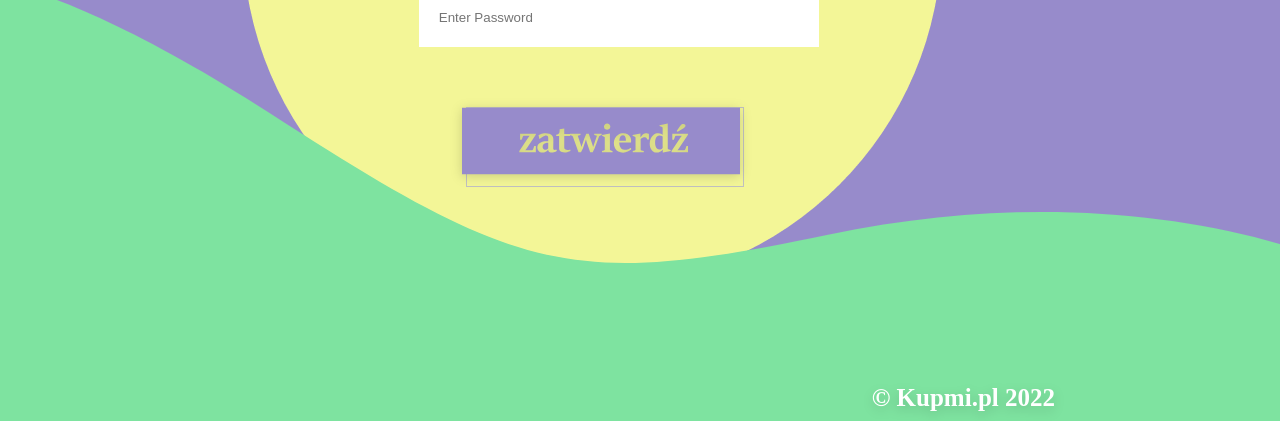
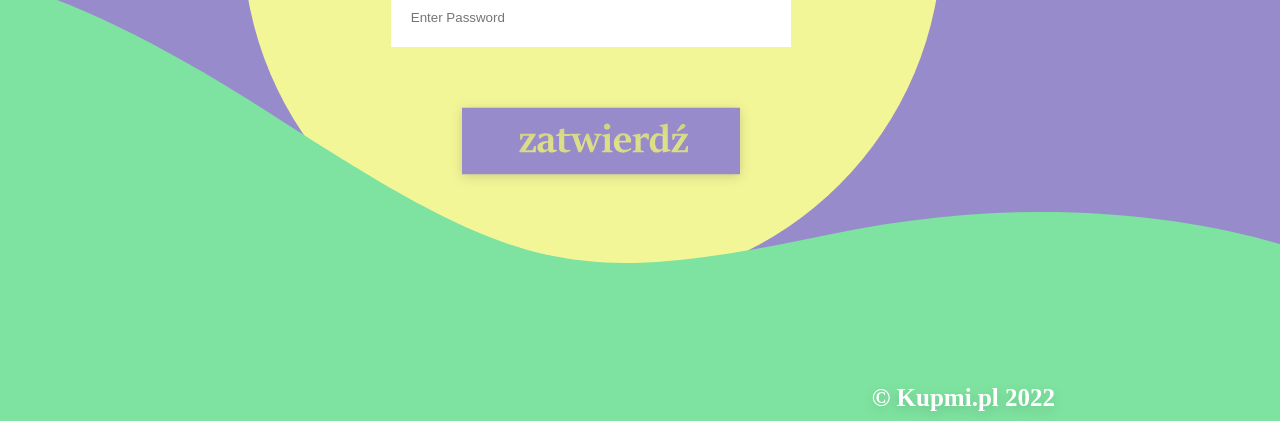
Before and after one commit to malomcik/Kupmi, a plain HTML site: page o_nas.html in a window 1280 px wide. Shown: the part 659-1080 px from the top of the page. Drawn offline with Linux system fonts and the light colour scheme.

Commit message:
usuwanie ramki ze strony logowania

```diff
--- a/o_nas.css
+++ b/o_nas.css
@@ -270,11 +270,6 @@ input[type=text], input[type=password] {
 .container {
 	padding: 25px;
 }
-.zatwierdz{
-   width:278px;
-   height:80px;
-   margin: 30px 95px;
-}
 #haso {
 	left: 345.795px;
 	top: 598.003px;
--- a/o_nas.html
+++ b/o_nas.html
@@ -63,7 +63,6 @@
 			<div class="container">
 				<input type="text" placeholder="Enter Username" required>
 				<input type="password" placeholder="Enter Password"  required>
-				<a href="biogram.html"> <img class="zatwierdz" src="zatwierdz.png"></a>
 			</div>
 		</form>
 	</div>
```
